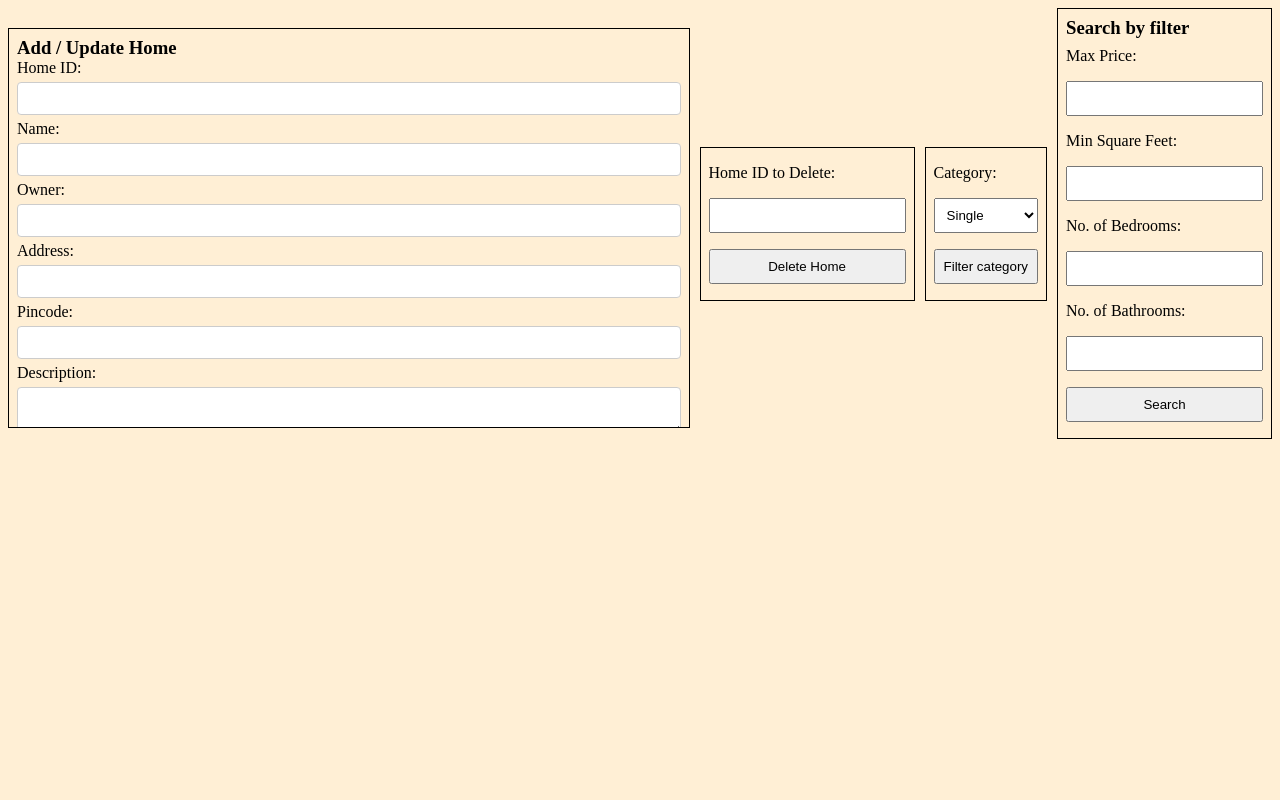
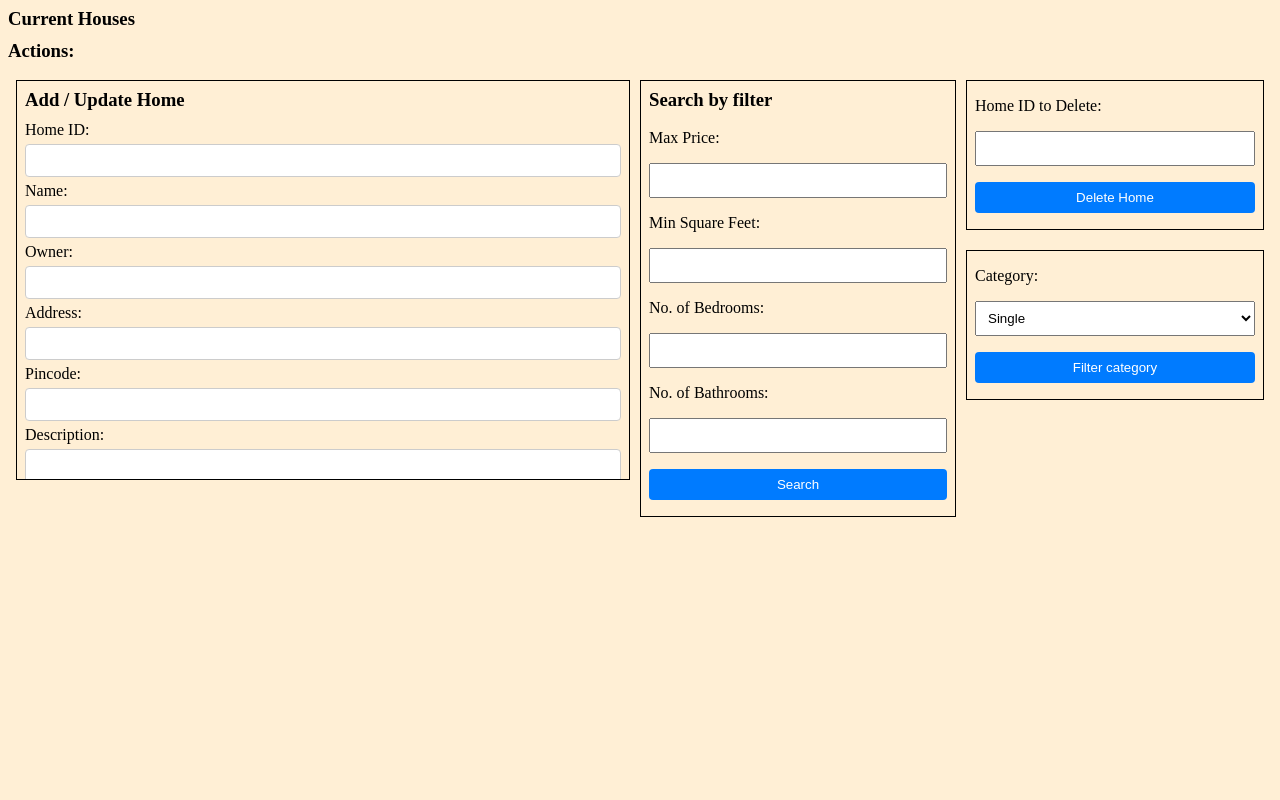
Before and after one commit to Ayush-2001-Dhanraj/assignment_12_Q2_lab2_mnnit, a website: page client/index.html in a window 1280 px wide. Drawn offline with Linux system fonts and the light colour scheme.

Commit message:
Complete Assignment

```diff
--- a/client/index.html
+++ b/client/index.html
@@ -10,9 +10,10 @@
 
 <body>
     <!-- Display Houses -->
+    <h3>Current Houses</h3>
     <div id="house_list">
     </div>
-
+    <h3>Actions: </h3>
     <div id="action_container">
         <div id="add_home_container">
             <h3>Add / Update Home</h3>
@@ -64,23 +65,6 @@
             </form>
         </div>
 
-        <div id="delete_house" class="filter">
-            <label for="deleteHomeId">Home ID to Delete:</label>
-            <input type="text" id="deleteHomeId" required>
-            <button type="button" id="delete_house_btn""">Delete Home</button>
-        </div>
-
-        <div id="filter_homes" class="filter">
-            <label for="filter_category">Category:</label>
-            <select id="filter_category" required>
-                <option value="single">Single</option>
-                <option value="two">Two</option>
-                <option value="condo">Condo</option>
-                <option value="rental">Rental</option>
-            </select>
-            <button type="button" id="filter_category_btn">Filter category</button>
-        </div>
-
         <div id="filter_search" class="filter">
             <h3>Search by filter</h3>
 
@@ -99,6 +83,25 @@
             <button type="button" id="filter_search_btn">Search</button>
         </div>
 
+        <div id="short_filter_container">
+            <div id="delete_house" class="filter">
+                <label for="deleteHomeId">Home ID to Delete:</label>
+                <input type="text" id="deleteHomeId" required>
+                <button type="button" id="delete_house_btn""">Delete Home</button>
+            </div>
+
+            <div id="filter_homes" class="filter">
+                <label for="filter_category">Category:</label>
+                <select id="filter_category" required>
+                    <option value="single">Single</option>
+                    <option value="two">Two</option>
+                    <option value="condo">Condo</option>
+                    <option value="rental">Rental</option>
+                </select>
+                <button type="button" id="filter_category_btn">Filter category</button>
+            </div>
+        </div>
+
     </div>
 
 
--- a/client/main.js
+++ b/client/main.js
@@ -7,10 +7,10 @@ function displayHomes(homes) {
     homeCard.classList.add("home_card");
 
     homeCard.innerHTML = `
-                    <h3>${home.name}</h3>
                     <div class="home_img_container">
                       <img src=${home.homeImage} alt=${home.name}/>
                     </div>
+                    <h3>${home.name}</h3>
                     <div>Id: <p>${home._id}</p></div>
                     <div>Owner: <p>${home.owner}</p></div>
                     <div>Address: <p>${home.address}</p></div>
--- a/client/styles.css
+++ b/client/styles.css
@@ -9,6 +9,22 @@ body {
     margin: 8px;
 }
 
+h3 {
+    margin-bottom: 10px;
+}
+
+button {
+    background-color: #007BFF;
+    color: #fff;
+    padding: 10px;
+    border: none;
+    border-radius: 4px;
+    cursor: pointer;
+}
+
+button:hover {
+    background-color: #0056b3;
+}
 
 /* house_list section */
 
@@ -24,6 +40,11 @@ body {
     width: 100%;
 }
 
+.home_card h3 {
+    text-align: right;
+    font-size: 16px;
+}
+
 .home_img_container img {
     width: 100%;
     height: 100%;
@@ -33,10 +54,15 @@ body {
 .home_card {
     padding: 8px;
     border: 2px solid black;
-    width: 220px;
+
     max-width: 100%;
     height: 300px;
-    overflow-x: auto;
+    overflow-y: auto;
+    overflow-x: hidden;
+
+    @media screen and (min-width: 470px) {
+        width: 220px;
+    }
 }
 
 .home_card>div {
@@ -55,19 +81,35 @@ body {
 #action_container {
     display: flex;
     justify-content: center;
-    align-items: center;
+    align-items: flex-start;
     gap: 10px;
+    padding: 8px;
+    flex-wrap: wrap;
+}
+
+#filter_search,
+#add_home_container,
+#short_filter_container {
+
+    width: 100%;
+
+    @media screen and (min-width: 650px) {
+        flex: 1;
+    }
 }
 
 /* add_home_container section */
 
 #add_home_container {
-    flex: 1;
+
     height: 400px;
     overflow: auto;
     padding: 8px;
     border: 1px solid black;
-    margin-top: 8px;
+
+    @media screen and (min-width: 650px) {
+        flex: 2;
+    }
 }
 
 #add_home_container form {
@@ -87,19 +129,6 @@ body {
     border: 1px solid #ccc;
     border-radius: 4px;
     width: 100%;
-}
-
-#add_home_container button {
-    background-color: #007BFF;
-    color: #fff;
-    padding: 10px;
-    border: none;
-    border-radius: 4px;
-    cursor: pointer;
-}
-
-#add_home_container button:hover {
-    background-color: #0056b3;
 }
 
 /* delete_house */
@@ -127,3 +156,7 @@ body {
 .filter select {
     padding: 8px
 }
+
+#short_filter_container>div {
+    margin-bottom: 20px;
+}
```
